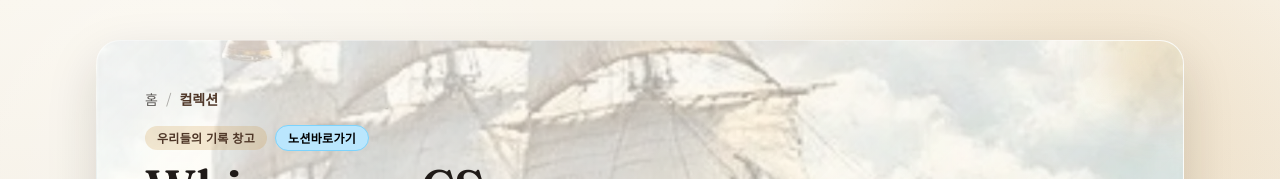
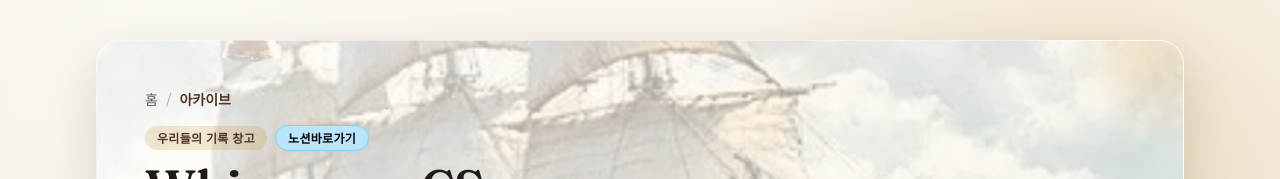
Before and after one commit to worldbookmap/whiscovery, a Next.js app: page /collections/db-1 in a window 1280 px wide. Shown: the top 179 px of the page. Built offline with nearby package versions, Linux system fonts and the light colour scheme; a web font is replaced by a local one.

Commit message:
경로바 문구 수정

```diff
--- a/src/components/hero-shell.jsx
+++ b/src/components/hero-shell.jsx
@@ -12,7 +12,7 @@ export default function HeroShell({ collection, itemTitle }) {
   if (pathname === "/archive") {
     crumbs.push({ label: "아카이브", href: "/archive", current: true });
   } else if (segments[0] === "collections") {
-    crumbs.push({ label: "컬렉션", href: "/archive" });
+    crumbs.push({ label: "아카이브", href: "/archive" });
 
     if (collection) {
       crumbs.push({ label: collection.title, href: `/collections/${collection.key}`, current: !itemTitle });
```
